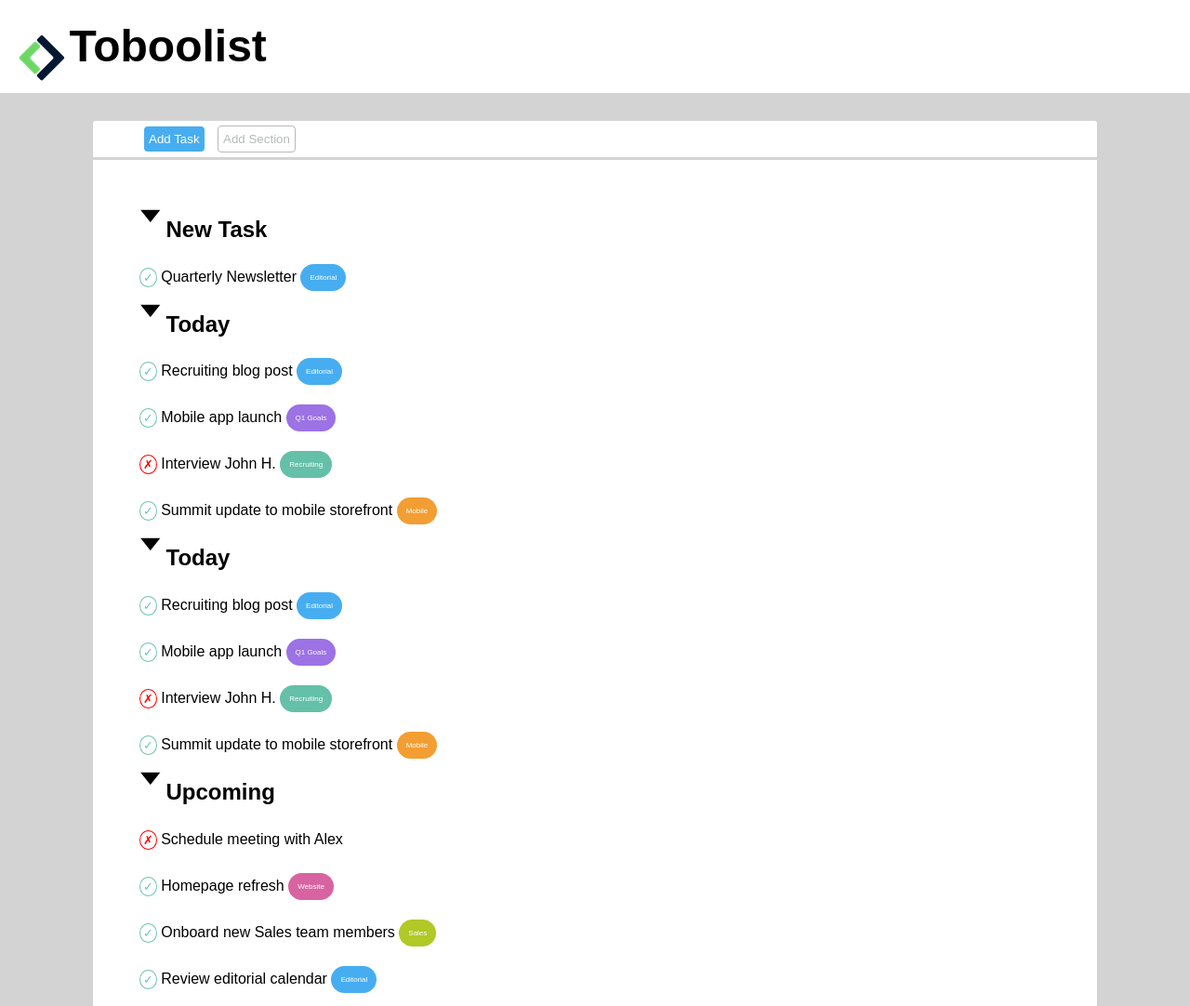
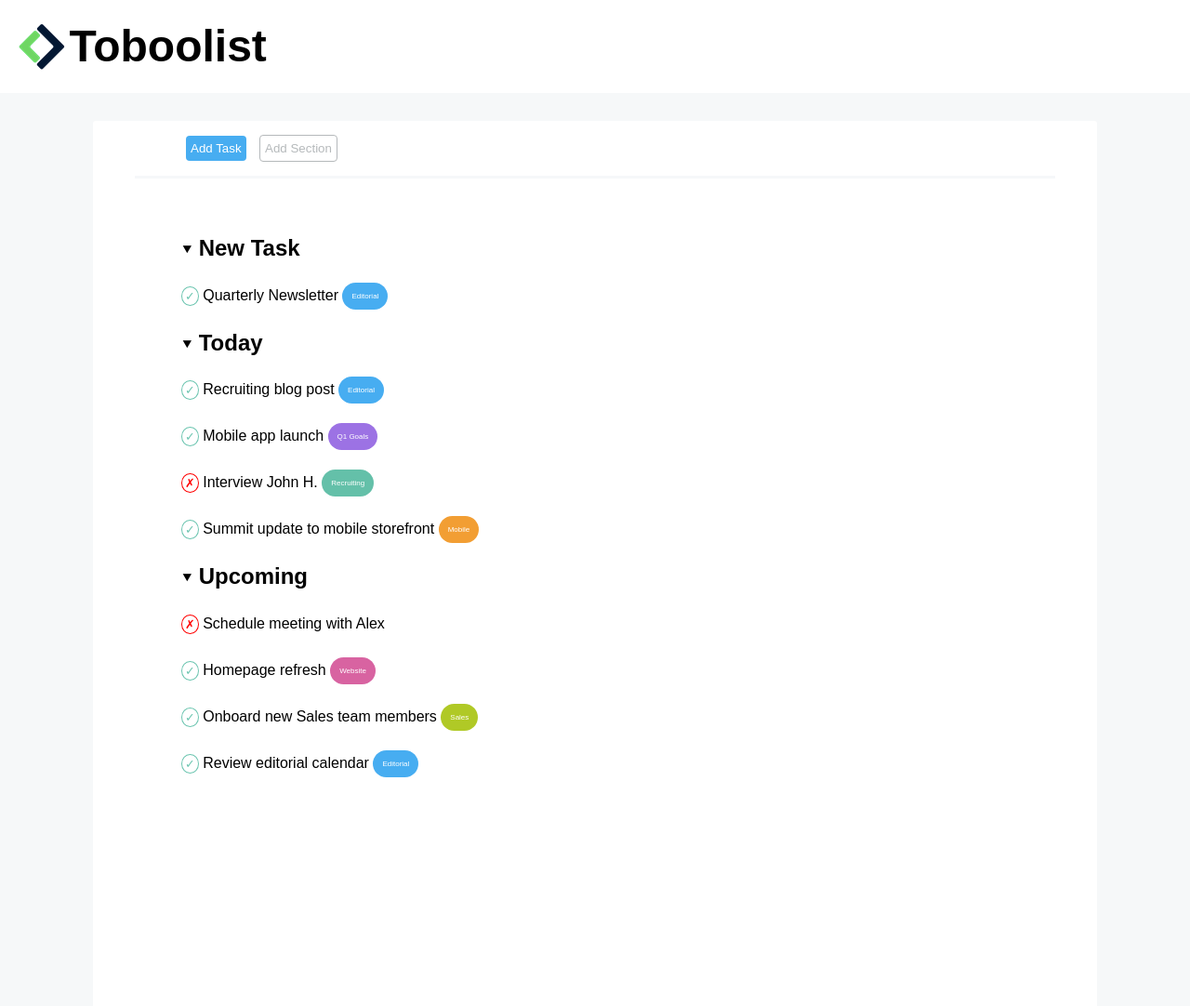
Before and after one commit to EmilianaManzo/html-css-toboolist, a plain HTML site: page index.html in a window 1280 px wide. Shown: the top 1082 px of the page at 93% size. Drawn offline with Linux system fonts and the light colour scheme.

Commit message:
[fix] logo and entities

```diff
--- a/assets/style/style.css
+++ b/assets/style/style.css
@@ -5,7 +5,7 @@
 }
 
 body{
-  background-color: lightgrey;
+  background-color: #f6f8f9;
   font-family: Arial, Helvetica, sans-serif;
   font-style: normal;
 }
@@ -44,6 +44,8 @@ header{
   height: 100px;
 }
 
+
+
 .container img{
   margin-left: 20px;
   vertical-align: middle;
@@ -52,9 +54,12 @@ header{
 .container span{
   font-size:3rem;
   font-weight: bold;
-  line-height:100px;;
+  line-height:100px;
 }
 
+span.title{
+  vertical-align: middle;
+}
 /* Main  */
 
 main{
@@ -63,11 +68,12 @@ main{
   height: 1000px;
   margin: 30px 100px;
   border-radius: 3px;
+  padding: 0 45px;
 }
 
 main .little_container{
-  border-bottom: 3px solid lightgray;
-  padding: 0 50px;
+  border-bottom: 3px solid #f6f8f9;
+  padding: 10px 50px;
 }
 
 main .little_container #task{
@@ -94,7 +100,7 @@ main .big_container{
 }
 
 .big_container span {
-  font-size: 40px;
+  font-size: 15px;
   vertical-align: middle;
 }
 
--- a/index.html
+++ b/index.html
@@ -13,7 +13,7 @@
   <header>
     <div class="container">
       <img src="assets/img/Logo.png" alt="Logo">
-      <span>Toboolist</span>
+      <span class="title">Toboolist</span>
     </div>
   </header>
   <!-- /Header -->
@@ -30,7 +30,7 @@
     <section class=" big_container">
       <div class="row">
         <div class="upper_row">
-          <h2><span>&#129171;</span> New Task </h2>
+          <h2><span>&#11206</span> New Task </h2>
         </div>
         <div class="under_row">
           <ul>
@@ -44,43 +44,8 @@
       </div>
 
       <div class="row">
-        <div class="upper_row">
-          <h2><span>&#129171;</span> Today </h2>
-        </div>
-        <div class="under_row">
-          <ul>
-            <li>
-              <span class="check">&check;</span>
-              Recruiting blog post
-              <span class="blue rounded">Editorial<span>
-            </li>
-
-            <li>
-              <span class="check">&check;</span>
-              Mobile app launch
-              <span class="violet rounded">Q1 Goals<span>
-            </li>
-
-            <li>
-              <span class="cross">&cross;</span>
-              Interview John H.
-              <span class="green rounded">Recruiting<span>
-            </li>
-
-            <li>
-              <span class="check">&check;</span>
-              Summit update to mobile storefront
-              <span class="orange rounded">Mobile<span>
-            </li>
-
-          </ul>
-
-        </div>
-      </div>
-
-      <div class="row">
           <div class="upper_row">
-            <h2><span>&#129171;</span> Today </h2>
+            <h2><span>&#11206</span> Today </h2>
           </div>
 
           <div class="under_row">
@@ -115,7 +80,7 @@
 
         <div class="row">
           <div class="upper_row">
-            <h2><span>&#129171;</span> Upcoming </h2>
+            <h2><span>&#11206</span> Upcoming </h2>
           </div>
 
           <div class="under_row">
```
